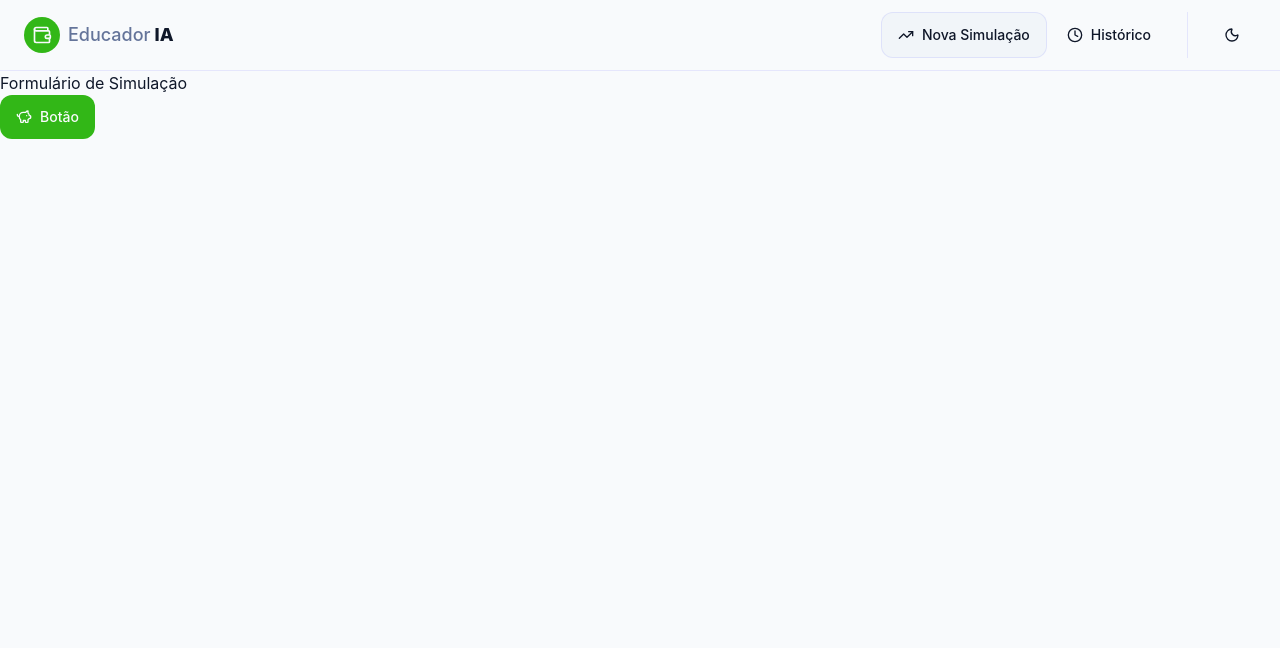
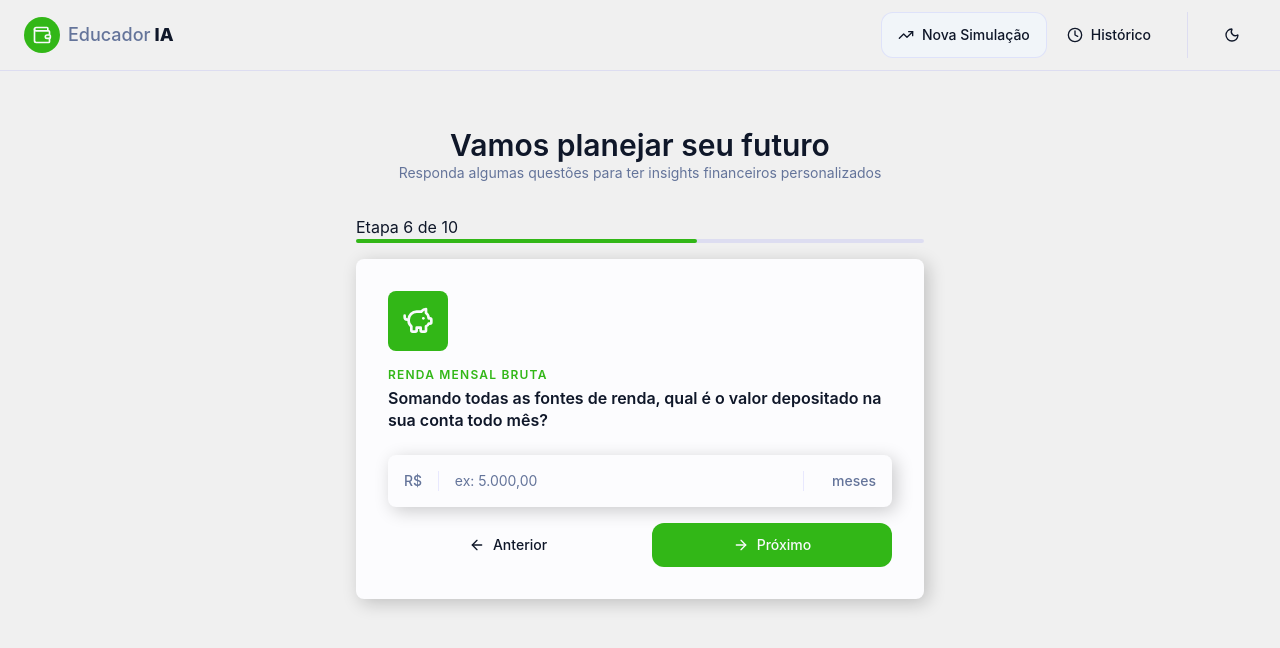
Before and after one commit to Guilh3rme-August0-bs/educador-financeiro, a React (Vite) app: page / in a window 1280 px wide. Shown: the top 648 px of the page. Built offline with nearby package versions, Linux system fonts and the light colour scheme.

Commit message:
criação do componente do formulário das etapas do questionário

```diff
--- /dev/null
+++ b/src/components/features/simulation/Form.tsx
@@ -0,0 +1,17 @@
+import { Progress } from "./Progress"
+import { FormStep } from "./FormStep"
+import { PiggyBank } from "lucide-react"
+
+export const SimulationForm = () => {
+    return (
+        <div className="mb-8 text-center">
+            <Progress currentStep={6} totalSteps={10} />
+            <FormStep
+                icon={PiggyBank}
+                title="Renda Mensal Bruta"
+                question="Somando todas as fontes de renda, qual é o valor depositado na sua conta todo mês?"
+                inputProps={{ type: 'text', placeholder: 'ex: 5.000,00', prefix: 'R$', suffix: 'meses'}}
+                />
+        </div>
+    )
+}
--- /dev/null
+++ b/src/components/features/simulation/FormStep.tsx
@@ -0,0 +1,48 @@
+import type { LucideIcon } from "lucide-react"
+import { Button } from "../../shared/Button"
+import { Input, type InputProps } from "../../shared/Input"
+import { ArrowLeft, ArrowRight } from "lucide-react"
+
+interface FormStepProps {
+    icon: LucideIcon
+    title: string
+    question: string
+    inputProps: InputProps
+    submitButtonProps?: {
+        label: string
+        emojiIcon?: string
+    }
+}
+
+export const FormStep = ({ icon: Icon, title, question, inputProps, submitButtonProps }: FormStepProps) => {
+    return (
+        <div className="bg-card rounded-lg p-6 shadow-[4px_4px_18px_0px_rgba(0,0,0,0.2)] sm:p-8 text-left">
+            <div className="bg-primary mb-4 flex h-15 w-15 items-center justify-center rounded-lg">
+                <Icon size={32} className="text-primary-foreground" />
+            </div>
+            <h2 className="text-primary mb-1 text-xs font-semibold tracking-widest uppercase">
+                {title}</h2>
+            <h3 className="text-foreground mb-6 text-x1 leading-snug font-semibold sm:text-2x1">{question}</h3>
+            <form className="flex flex-col gap-4">
+                <Input {...inputProps} />
+                <div className="flex flex-col gap-3 sm:flex-row sm:gap-6">
+                <Button
+                    icon={ArrowLeft}
+                    type="button"
+                    variant="ghost"
+                    className="order 2 flex-1 justify-center rounded-lg py-3 sm:order-1">
+                    Anterior
+                </Button>
+                <Button
+                    icon={!submitButtonProps ? ArrowRight : undefined}
+                    type="button"
+                    variant="primary"
+                    className="order 2 flex-1 justify-center rounded-lg py-3 sm:order-2">
+                    {submitButtonProps ?.label ?? 'Próximo'}
+                    {submitButtonProps ?.emojiIcon}
+                </Button>
+                </div>
+            </form>
+        </div>
+    )
+}
--- /dev/null
+++ b/src/components/features/simulation/Hero.tsx
@@ -0,0 +1,15 @@
+export const SimulationHero = () => {
+    return (
+        <div className="mb-8 text-center">
+            <div className="flex flex-col items-center sm:flex-row justify-center">
+                <h1 className="text-foreground text-3xl font-semibold sm:text-4x1">
+                    Vamos planejar seu futuro
+                </h1>
+
+            </div>
+            <p className="text-muted-foreground text-sm">
+                Responda algumas questões para ter insights financeiros personalizados
+            </p>
+        </div>
+    )
+}
--- /dev/null
+++ b/src/components/features/simulation/Progress.tsx
@@ -0,0 +1,28 @@
+interface Props {
+    currentStep: number,
+    totalSteps: number
+}
+
+export const Progress = ({ currentStep, totalSteps }: Props) => {
+
+    const progress = (currentStep / totalSteps) * 100
+
+    return (
+        <div className="mb-4 text-left">
+            <p>Etapa {currentStep} de {totalSteps}</p>
+            <div className="bg-border h-1 w-full overflow:hidden rounded-full">
+
+                <div
+                    role="progressbar"
+                    aria-valuenow={currentStep}
+                    aria-valuemin={1}
+                    aria-valuemax={totalSteps}
+                    aria-label={`Passo ${currentStep}`}
+                    className="bg-primary h-full rounded-full transition-all duration-300"
+                    style={{ width: `${progress}%` }}>
+                </div>
+            </div>
+
+        </div>
+    )
+}
--- a/src/components/shared/Header.tsx
+++ b/src/components/shared/Header.tsx
@@ -31,8 +31,7 @@ export function Header() {
                         variant="secondary"
                         icon={TrendingUp}
                         onClick={() => void navigate('/')}>
-
-                        <span className="hidden_sm:inline">Nova Simulação</span> </Button>
+                        <span className="hidden sm:inline">Nova Simulação</span> </Button>
                     <Button
                         variant="ghost"
                         icon={Clock}
--- /dev/null
+++ b/src/components/shared/Input.tsx
@@ -0,0 +1,35 @@
+import type { InputHTMLAttributes } from "react";
+import { Divider } from "./Divider";
+
+export interface InputProps extends InputHTMLAttributes<HTMLInputElement> {
+    prefix?: string,
+    suffix?: string
+}
+
+export function Input({ prefix, suffix, ...rest }: InputProps) {
+
+    return (
+        <div className="bg-input flex items-center rounded-lg p-4 shadow-[4px_4px_18px_0px_rgba(0,0,0,0.2)]">
+            {prefix && (
+                <>
+                    <span className="text-muted-foreground text-sm font-medium">
+                        {prefix}
+                    </span>
+                    <Divider orientation="vertical" />
+                </>
+            )}
+            <input className="text-foreground placeholder:text-muted-foreground w-full bg-transparent text-sm outline-none"
+                autoFocus
+                {...rest} />
+            {suffix && (
+                <>
+                    <Divider orientation="vertical" />
+                    <span className="text-muted-foreground ml-3 text-sm font-medium">
+                        {suffix}
+                    </span>
+                </>
+            )}
+        </div>
+    )
+
+}
--- /dev/null
+++ b/src/pages/SimulationFormPage.tsx
@@ -0,0 +1,13 @@
+import { SimulationHero } from "../components/features/simulation/Hero"
+import { SimulationForm } from "../components/features/simulation/Form"
+
+export const SimulationFormPage = () => {
+    return (
+        <div>
+           <main className="mx-auto max-w-150 px-4 py-10 sm:py-14">
+            <SimulationHero/>
+            <SimulationForm/>
+           </main>
+        </div>
+    )
+}
--- a/src/router.tsx
+++ b/src/router.tsx
@@ -1,7 +1,6 @@
 import { createBrowserRouter } from "react-router-dom";
-import { Button } from "./components/shared/Button";
-import { PiggyBank } from "lucide-react"; //biblioteca de ícones
 import { RootLayout } from "./components/layout/RootLayout";
+import { SimulationFormPage } from "./pages/SimulationFormPage";
 
 export const router = createBrowserRouter([
     {
@@ -10,10 +9,8 @@ export const router = createBrowserRouter([
             {
                 //rota principal
                 path: '/',
-                element: <>
-                    <h1>Formulário de Simulação</h1>
-                    <Button variant='primary' icon={PiggyBank}>Botão</Button>
-                </>
+                element:
+                    <SimulationFormPage/>
             },
             {
                 path: '/resultado',
--- a/src/styles/themes.css
+++ b/src/styles/themes.css
@@ -7,7 +7,7 @@ e garante que os estilos sejam  carregados antes das classes utilitárias */
 
     :root,
     [data-theme='light'] {
-        --background: #f8fafc;
+        --background: #f0f0f0;
         --foreground: #0f1729;
         --primary: #32b717;
         --primary-foreground: #f8fafc;
```
